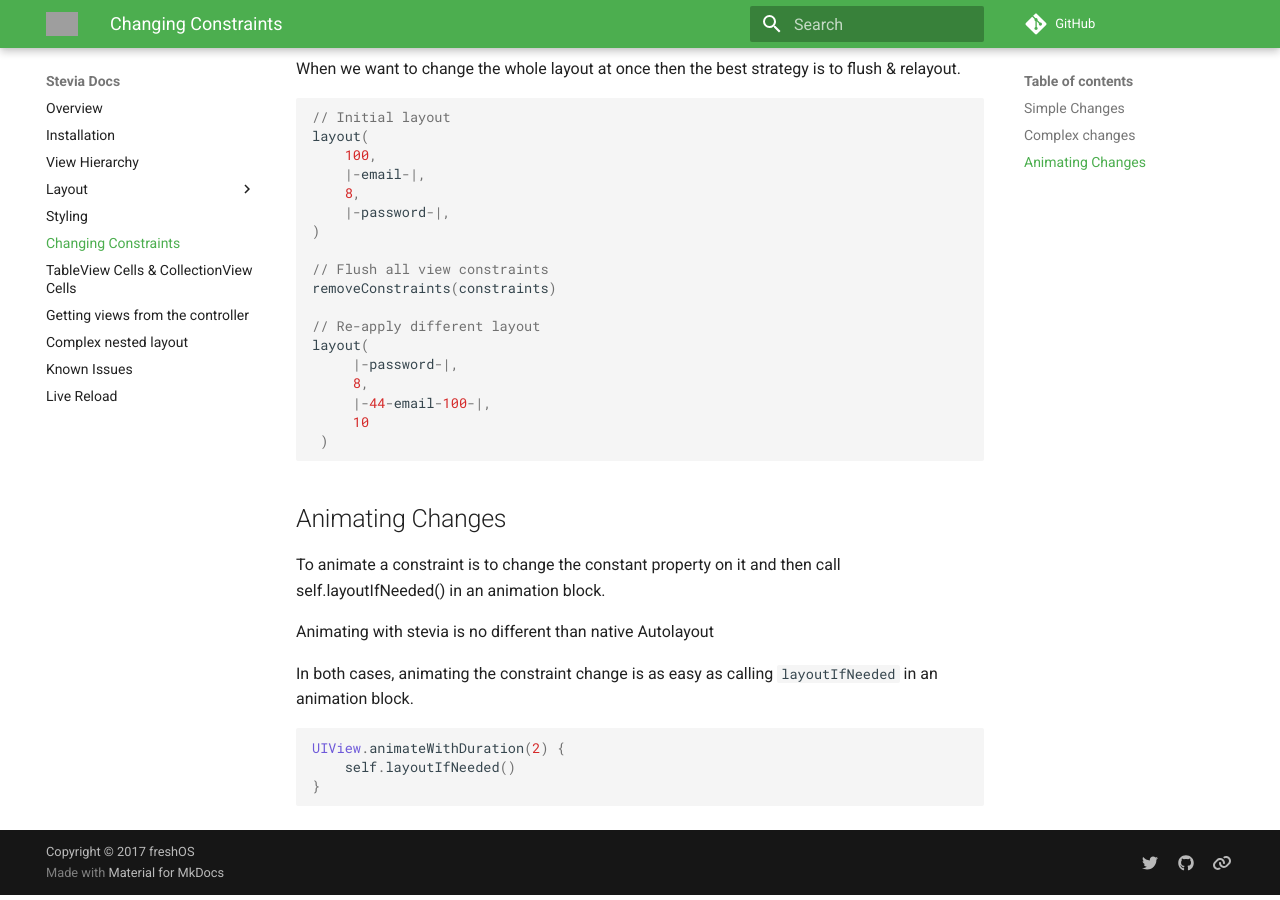
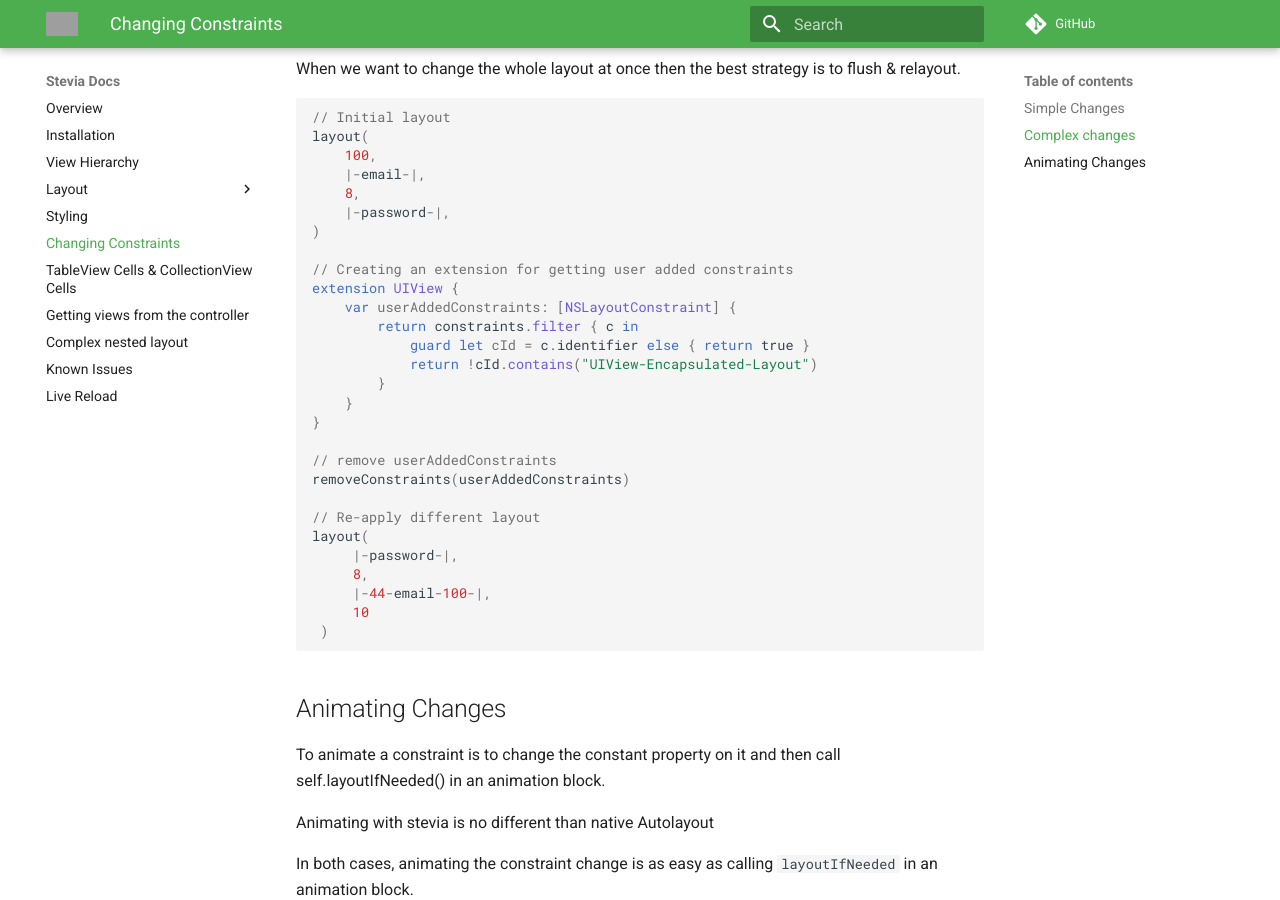
Before and after one commit to freshOS/SteviaDocs, an MkDocs documentation site: the page built from docs/changingConstraints.md, in a window 1280 px wide and 900 px high, scrolled down 489 px. Built offline with MkDocs 1.6.1 and Material for MkDocs 9.7.7, drawn with Linux system fonts in a browser that asks for light colours; comment, search, counter and statistics services are not loaded; old or Windows-style settings are respelled for this version of MkDocs; grey boxes are pictures that could not be loaded.

Commit message:
-moved '~' operator description\n- added removeUserAddedConstraints extension

```diff
--- a/docs/changingConstraints.md
+++ b/docs/changingConstraints.md
@@ -25,8 +25,18 @@ layout(
     |-password-|,
 )
 
-// Flush all view constraints
-removeConstraints(constraints)
+// Creating an extension for getting user added constraints
+extension UIView {
+    var userAddedConstraints: [NSLayoutConstraint] {
+        return constraints.filter { c in
+            guard let cId = c.identifier else { return true }
+            return !cId.contains("UIView-Encapsulated-Layout")
+        }
+    }
+}
+
+// remove userAddedConstraints
+removeConstraints(userAddedConstraints)
 
 // Re-apply different layout
 layout(
```
Also changed, not shown: docs/layout/sizing.md (+3 -0 lines), docs/layout/vertical.md (+0 -2 lines).
